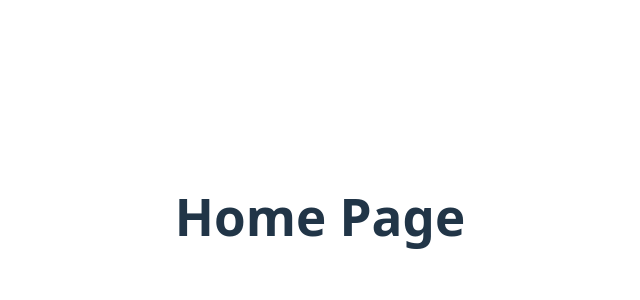
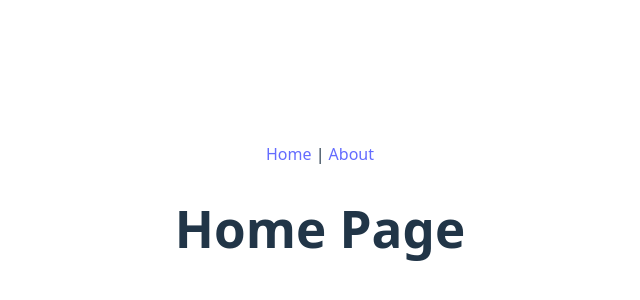
Before and after one commit to inorrmann/twin-suns, a React (Vite) app: page / in a window 1280 px wide. Shown: the part 184-484 px from the top of the page, without its empty margins (320-960 px from the left). Built offline with nearby package versions, Linux system fonts and the light colour scheme.

Commit message:
removed not found

```diff
--- a/src/App.tsx
+++ b/src/App.tsx
@@ -1,16 +1,19 @@
-import { Routes, Route } from 'react-router-dom'
+import { Routes, Route, Link } from 'react-router-dom'
 import Home from './pages/Home'
 import About from './pages/About'
-import NotFound from './pages/NotFound'
+// import NotFound from './pages/NotFound'
 import './App.css'
 
 export default function App() {
   return (
     <>
+      <nav>
+        <Link to="/">Home</Link> | <Link to="/about">About</Link>
+      </nav>
       <Routes>
         <Route path="/" element={<Home/>}/>
         <Route path="/about" element={<About/>}/>
-        <Route path="*" element={<NotFound/>}/>
+        {/*<Route path="*" element={<NotFound/>}/>*/}
       </Routes>
     </>
   )
```
